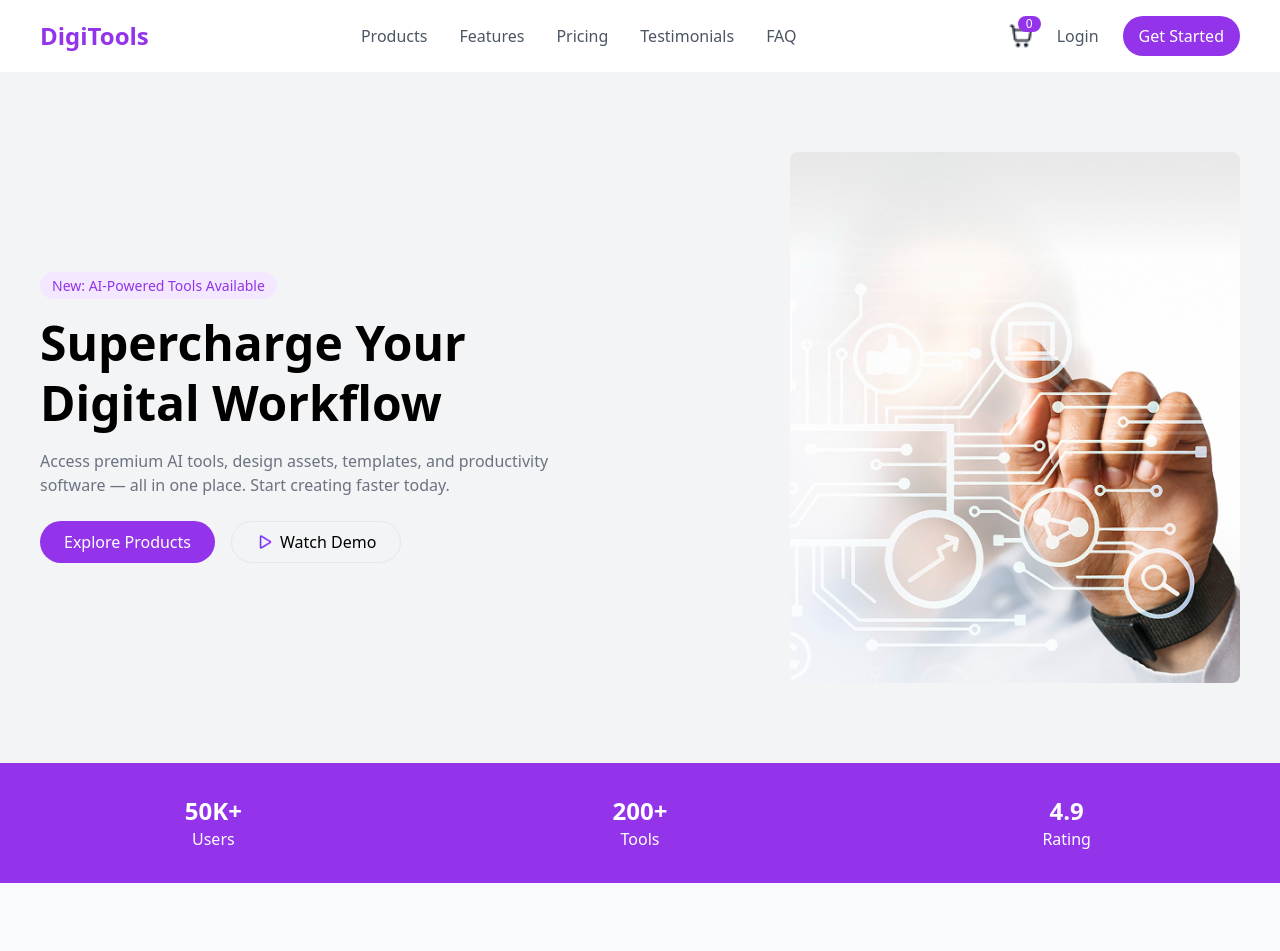
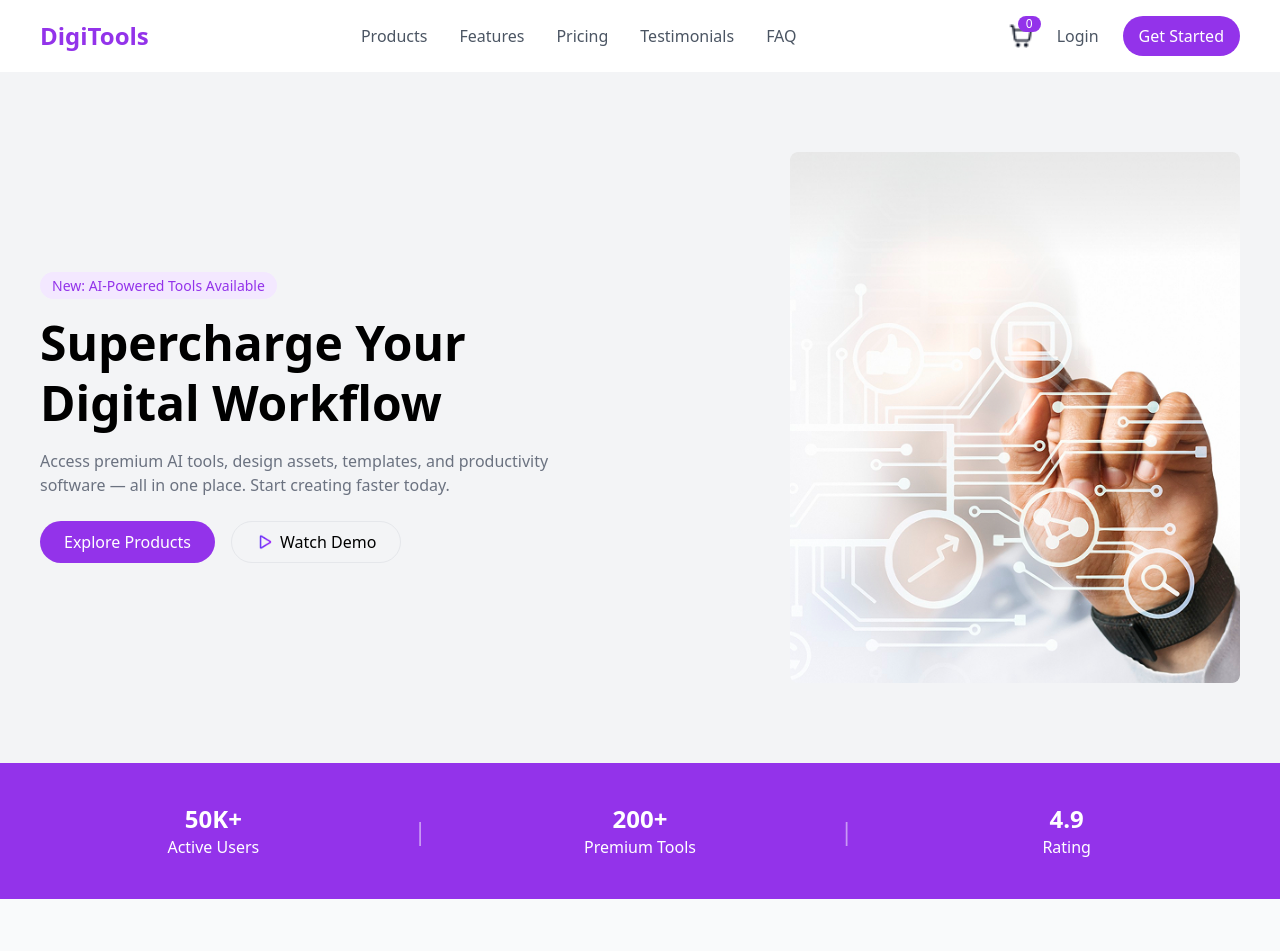
Before and after one commit to Avishek-Pratyay/Projects-digital-tools, a React (Vite) app: page / in a window 1280 px wide. Shown: the top 951 px of the page. Built offline with nearby package versions, Linux system fonts and the light colour scheme.

Commit message:
stats are complete

```diff
--- a/src/components/Stats.jsx
+++ b/src/components/Stats.jsx
@@ -1,18 +1,39 @@
 export default function Stats() {
   return (
-    <div className="grid grid-cols-3 text-center bg-purple-600 text-white py-8">
-      <div>
+    <div className="bg-purple-600 text-white py-10">
+
+      <div className="grid grid-cols-3 text-center items-center relative">
+
+        {/* ITEM 1 */}
+        <div className="relative">
           <h2 className="text-2xl font-bold">50K+</h2>
-        <p>Users</p>
+          <p>Active Users</p>
+
+          {/* DIVIDER */}
+          <span className="hidden md:block absolute right-0 top-1/2 -translate-y-1/2 text-white/50 text-2xl">
+            |
+          </span>
         </div>
-      <div>
+
+        {/* ITEM 2 */}
+        <div className="relative">
           <h2 className="text-2xl font-bold">200+</h2>
-        <p>Tools</p>
+          <p>Premium Tools</p>
+
+          {/* DIVIDER */}
+          <span className="hidden md:block absolute right-0 top-1/2 -translate-y-1/2 text-white/50 text-2xl">
+            |
+          </span>
         </div>
+
+        {/* ITEM 3 */}
         <div>
           <h2 className="text-2xl font-bold">4.9</h2>
           <p>Rating</p>
         </div>
+
+      </div>
+
     </div>
   );
 }
```
Lines whose indentation alone changed are shown as unchanged.
